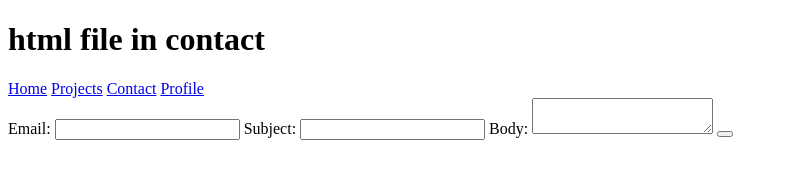
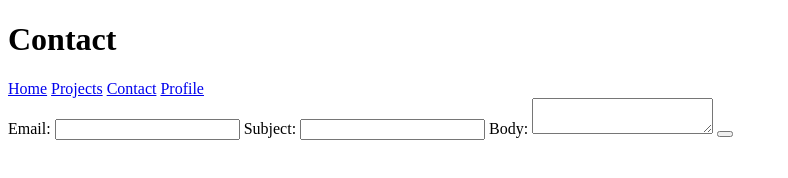
Before and after one commit to AvailableUsernameA/DSC106_lab01, a plain HTML site: page contact/index.html in a window 1280 px wide. Shown: the whole page, without its empty margins (0-788 px from the left). Drawn offline with Linux system fonts and the light colour scheme.

Commit message:
change name

```diff
--- a/contact/index.html
+++ b/contact/index.html
@@ -6,7 +6,7 @@
     <title>html file in contact</title>
 </head>
 <body>
-    <h1>html file in contact</h1>
+    <h1>Contact</h1>
     <nav>
         <a href="../index.html">Home</a>
         <a href="../projects/">Projects</a>
```
Also changed, not shown: projects/index.html (+1 -1 lines).
